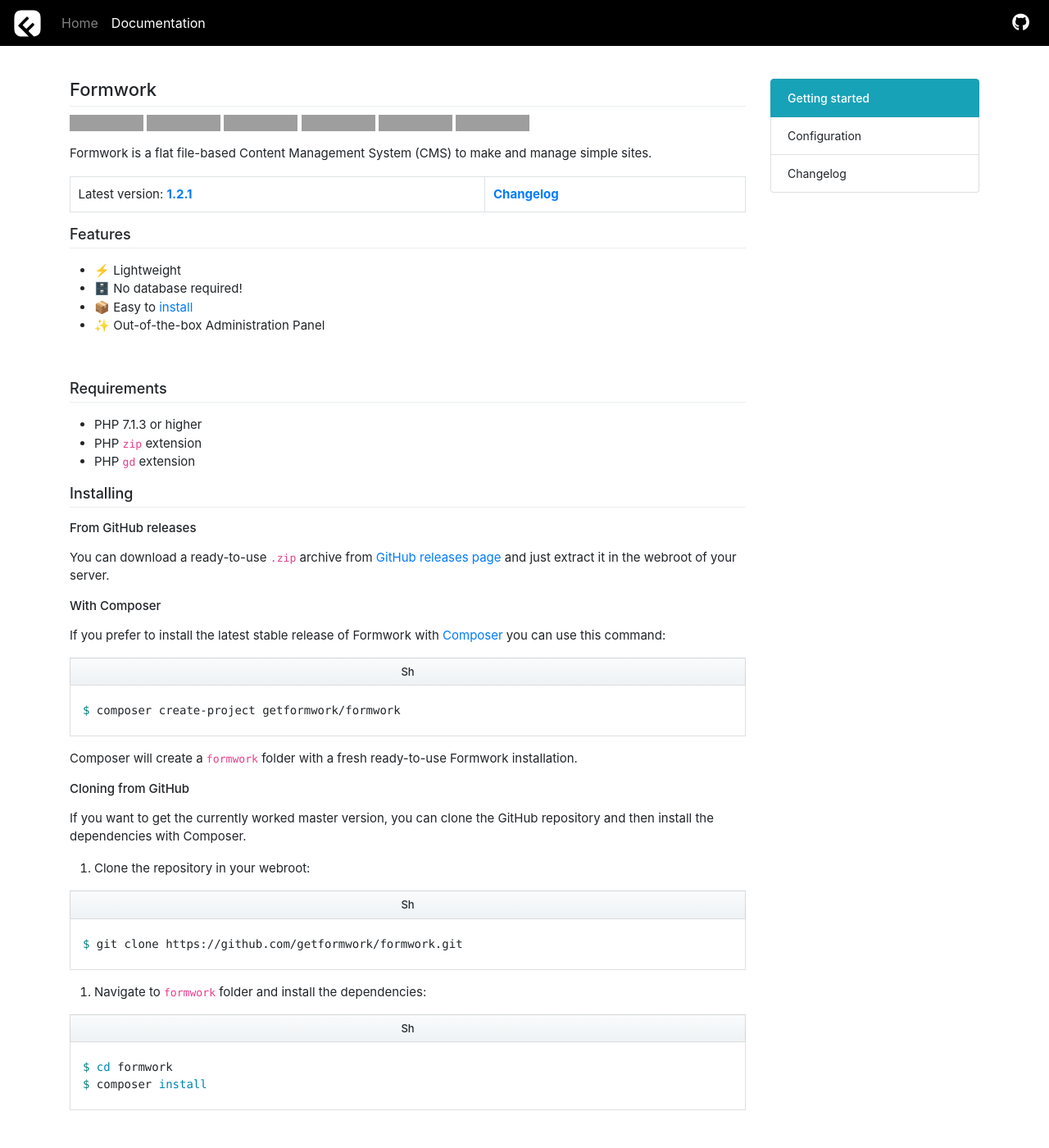
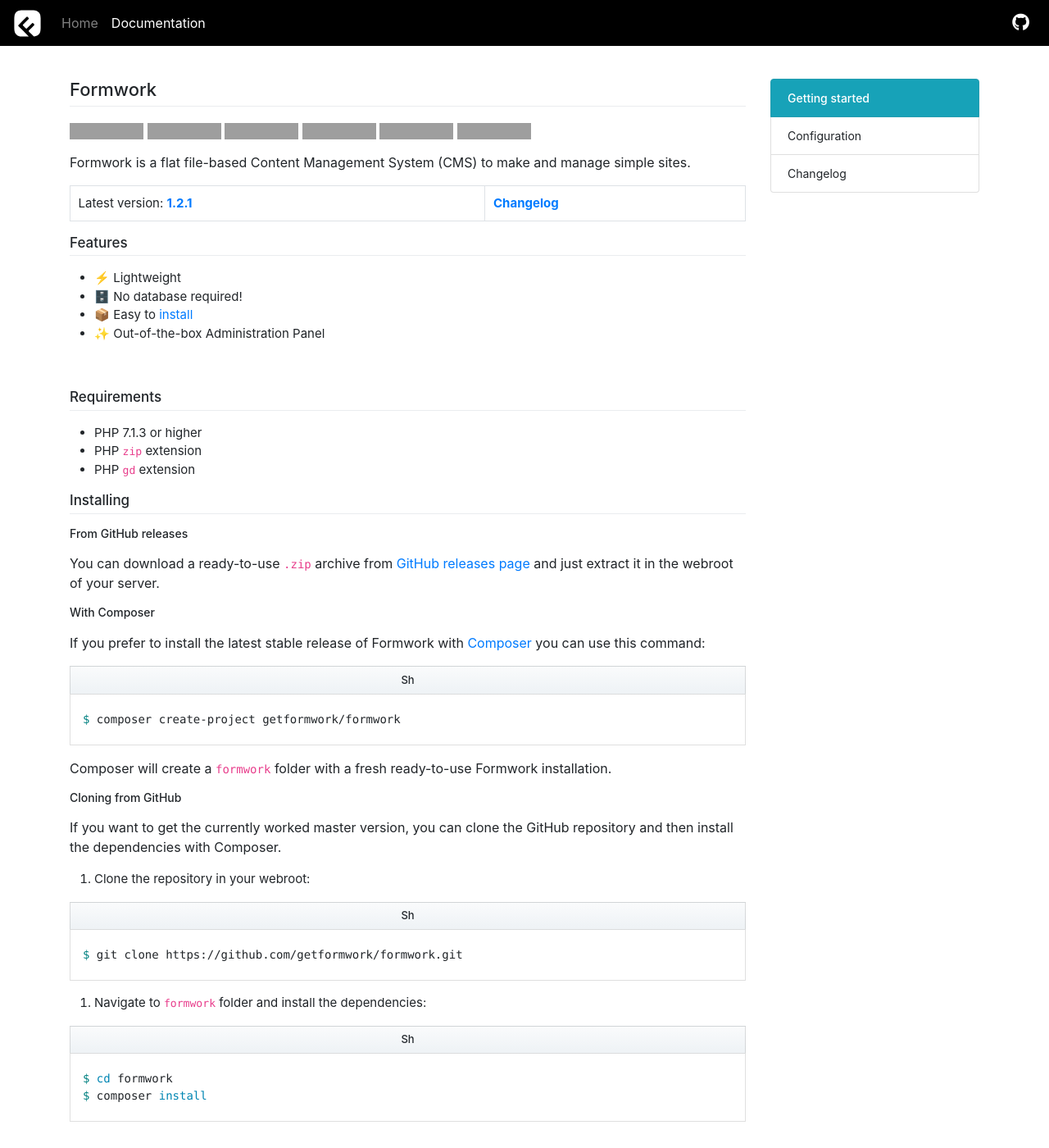
Before and after one commit to getformwork/formwork, a Jekyll site: the page built from docs/_docs/index.md, in a window 1280 px wide and 1400 px high. Shown: the whole window at 82% size. Built offline with Jekyll 4.4.1, drawn with Linux system fonts in a browser that asks for light colours; nearby versions of some CDN libraries; grey boxes are pictures that could not be loaded.

Commit message:
docs update

```diff
--- a/docs/assets/css/main.css
+++ b/docs/assets/css/main.css
@@ -1,3 +1,4 @@
+
 /* header */
 header{}
 header .navbar-brand img{width: 35px;}
@@ -8,64 +9,38 @@
 main .f-headline{background: url(../../assets/img/f-headline.png) no-repeat;-webkit-background-clip: text;-webkit-text-fill-color: transparent;}
 main .list-group-item.active{background-color: #17a2b8;border-color: #249caf;}
 
-
-
-
-main .markdown p{
-    font-size: 15px;
-}
-main .markdown h1{
-    font-size: 22px;
-    padding-bottom: .3em;
-    border-bottom: 1px solid #eaecef;
-}
-
-main .markdown h2{
-    font-size: 18px;
-    padding-bottom: .3em;
-    border-bottom: 1px solid #eaecef;
-    margin-bottom: 1rem;
-}
-
-main .markdown h3{
-    font-size: 15px;
-    margin-bottom: 1rem;
-}
-
-main .markdown ol,
-main .markdown ul{
-    padding-left: 2em;
-    font-size: 15px;
-}
-
-main .markdown table{width: 100%;font-size: 15px;margin-bottom: 1rem;border: 1px solid #dee2e6;color: #212529;}
-main .markdown table td,
-main .markdown table th{padding: .60rem;vertical-align: top;border-top: 1px solid #dee2e6;}
-main .markdown table thead th{color: #fff;background-color: #343a40;border-color: #454d55;}
-main .markdown table td,
-main .markdown table th{border: 1px solid #dee2e6;}
-main .markdown table tbody tr:nth-of-type(even){background-color: rgba(0,0,0,.05);}
-
-main .markdown .highlight{width: 100%;overflow-x: auto;vertical-align: middle;border: 1px solid rgba(0,0,0,.125);border-top: 0;margin: 0;padding: 10px 0.5em;}
-main .markdown .highlight pre{border: 0;}
-main .markdown .highlight pre code{
-    font-size: 14px;
-}
-main .markdown .highlighter-rouge{position: relative;margin-bottom: 1rem;}
-
-main .markdown .language-html:before,
-main .markdown .language-sh:before,
-main .markdown .language-js:before,
-main .markdown .language-css:before,
-main .markdown .language-php:before,
-main .markdown .language-shell:before{display: flex;justify-content: center;width: 100%;padding: .4rem;font-size: 13px;color: #24292e;border: 1px solid rgba(0,0,0,.125);background-color: #eff3f6;background-image: linear-gradient(-180deg,#fafbfc,#eff3f6 90%);font-weight: 500;}
-
-main .markdown .language-sh:before{content:"Sh";}
-main .markdown .language-shell:before{content:"Shell";}
-main .markdown .language-html:before{content:"HTML";}
-main .markdown .language-js:before{content:"JS";}
-main .markdown .language-css:before{content:"CSS";}
-main .markdown .language-php:before{content:"PHP";}
+/**/
+article h1{font-size: 22px;padding-bottom: .3em;border-bottom: 1px solid #eaecef;margin-bottom: 1rem;}
+article h2{font-size: 17px;padding-bottom: .3em;border-bottom: 1px solid #eaecef;margin-bottom: 1rem;}
+article h3{font-size: 14px;margin-bottom: 1rem;}
+article ol,
+article ul{padding-left: 2em;font-size: 15px;}
+article ul li{word-break: break-all;}
+article ul li b,
+article ul li strong{font-weight: 600;}
+article table{width: 100%;font-size: 15px;margin-bottom: 1rem;border: 1px solid #dee2e6;color: #212529;}
+article table td,
+article table th{padding: .60rem;vertical-align: top;border-top: 1px solid #dee2e6;}
+article table thead th{color: #fff;background-color: #343a40;border-color: #454d55;}
+article table td,
+article table th{border: 1px solid #dee2e6;}
+article table tbody tr:nth-of-type(even){background-color: rgba(0,0,0,.05);}
+article .highlight{width: 100%;overflow-x: auto;vertical-align: middle;border: 1px solid rgba(0,0,0,.125);border-top: 0;margin: 0;padding: 10px 0.5em;}
+article .highlight pre{border: 0;}
+article .highlight pre code{font-size: 14px;}
+article .highlighter-rouge{position: relative;margin-bottom: 1rem;}
+article .language-html:before,
+article .language-sh:before,
+article .language-js:before,
+article .language-css:before,
+article .language-php:before,
+article .language-shell:before{display: flex;justify-content: center;width: 100%;padding: .4rem;font-size: 13px;color: #24292e;border: 1px solid rgba(0,0,0,.125);background-color: #eff3f6;background-image: linear-gradient(-180deg,#fafbfc,#eff3f6 90%);font-weight: 500;}
+article .language-sh:before{content:"Sh";}
+article .language-shell:before{content:"Shell";}
+article .language-html:before{content:"HTML";}
+article .language-js:before{content:"JS";}
+article .language-css:before{content:"CSS";}
+article .language-php:before{content:"PHP";}
 
 /* footer */
 footer{}
--- a/docs/index.html
+++ b/docs/index.html
@@ -15,12 +15,12 @@
         <div class="col-12 col-md-9">
           <h1 class="h2 font-weight-bold f-headline ff-poppins">{{ site.name }}</h1>
           <p class="fs-15">{{ site.description }}</p>
-          <button type="button" class="btn btn-outline-info mr-1 fs-15">Documentation</button>
-          <button type="button" class="btn btn-dark fs-15">Download</button>
+          <a href="{{ site.url }}{{ site.baseurl }}/docs" class="btn btn-outline-info mr-1 fs-15">Documentation</a>
+          <a href="https://github.com/getformwork/formwork/releases/latest" class="btn btn-dark fs-15">Download</a>
         </div>
         <div class="col-3 d-md-flex justify-content-start d-none">
           <figure class="figure m-0 figure-logo">
-            <img src="{{ site.url }}{{ site.baseurl }}/assets/img/formwork-b.svg" class="figure-img img-fluid rounded">
+            <img src="{{ site.url }}{{ site.baseurl }}/assets/img/formwork-b.svg" class="figure-img img-fluid">
           </figure>
         </div>
 
```
Also changed, not shown: docs/_docs/configuration.md (added, +7 -0 lines), docs/assets/img/favicon.ico (added).
